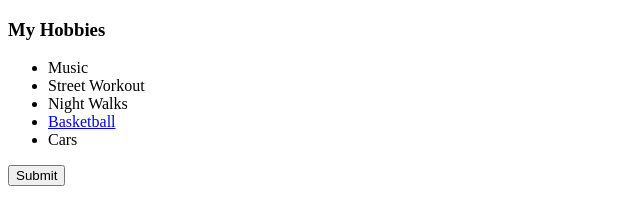
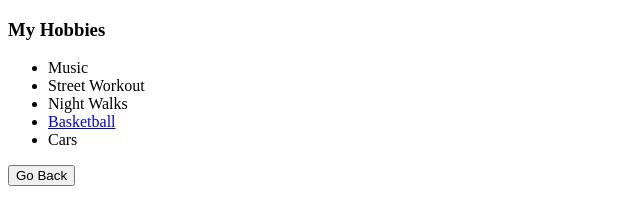
Before and after one commit to TahaHaddouche/Taha-Personal-Website-HTML, a plain HTML site: page Hobbies.html in a window 1280 px wide. Shown: the full height of the page, 0-640 px from the left. Drawn offline with Linux system fonts and the light colour scheme.

Commit message:
link refresh

```diff
--- a/Hobbies.html
+++ b/Hobbies.html
@@ -14,7 +14,7 @@
       <li>Cars</li>
     </ul>
     <form action="index.html" method="post">
-      <input type="submit" name="go back">
+      <button>Go Back</button>
     </form>
   </body>
 </html>
```
